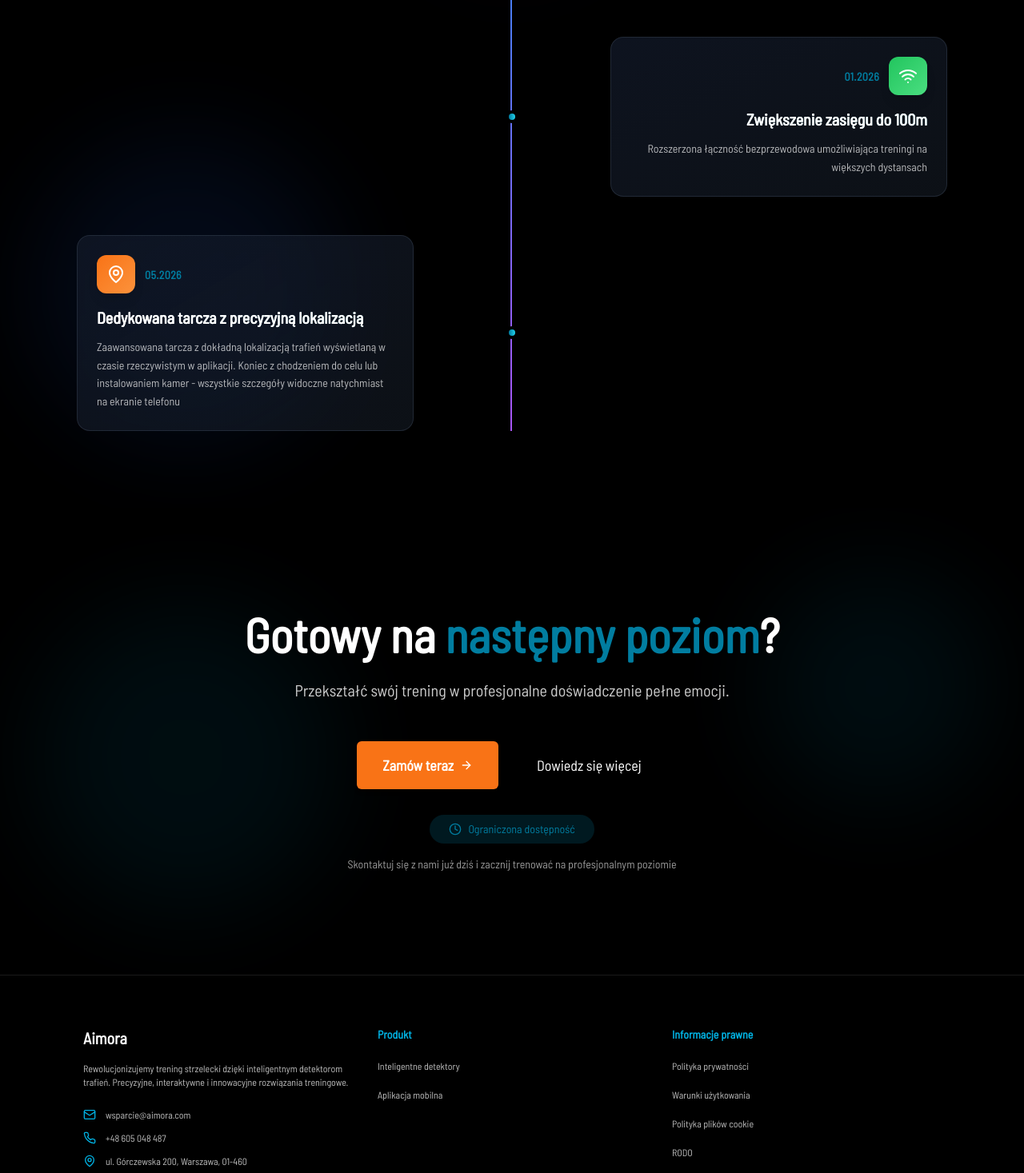
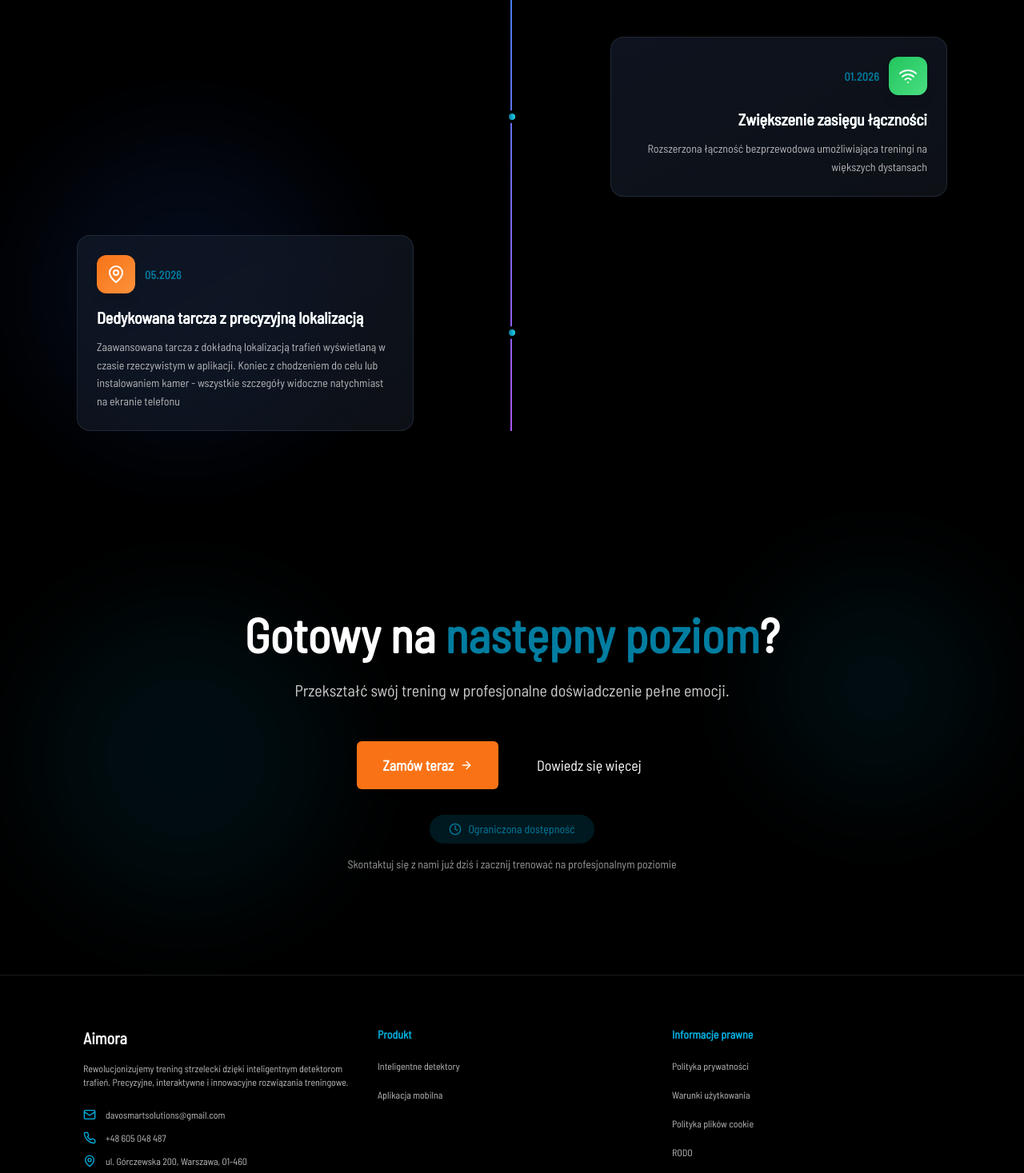
Before and after one commit to Ostreey/Aimora_landing_page, a Next.js app: page / in a window 1280 px wide. Shown: the part 7563-9030 px from the top of the page at 80% size. Built offline with nearby package versions, Linux system fonts and the light colour scheme.

Commit message:
fix tekstu

```diff
--- a/src/components/Footer.tsx
+++ b/src/components/Footer.tsx
@@ -25,7 +25,7 @@ const socialLinks = [
 ]
 
 const contactInfo = [
-    { icon: Mail, text: 'wsparcie@aimora.com' },
+    { icon: Mail, text: 'davosmartsolutions@gmail.com' },
     { icon: Phone, text: '+48 605 048 487' },
     { icon: MapPin, text: 'ul. Górczewska 200, Warszawa, 01-460' }
 ]
--- a/src/components/Roadmap.tsx
+++ b/src/components/Roadmap.tsx
@@ -57,7 +57,7 @@ export function Roadmap() {
         },
         {
             date: '01.2026',
-            title: 'Zwiększenie zasięgu do 100m',
+            title: 'Zwiększenie zasięgu łączności',
             description: 'Rozszerzona łączność bezprzewodowa umożliwiająca treningi na większych dystansach',
             icon: Wifi,
             status: 'planned',
```
